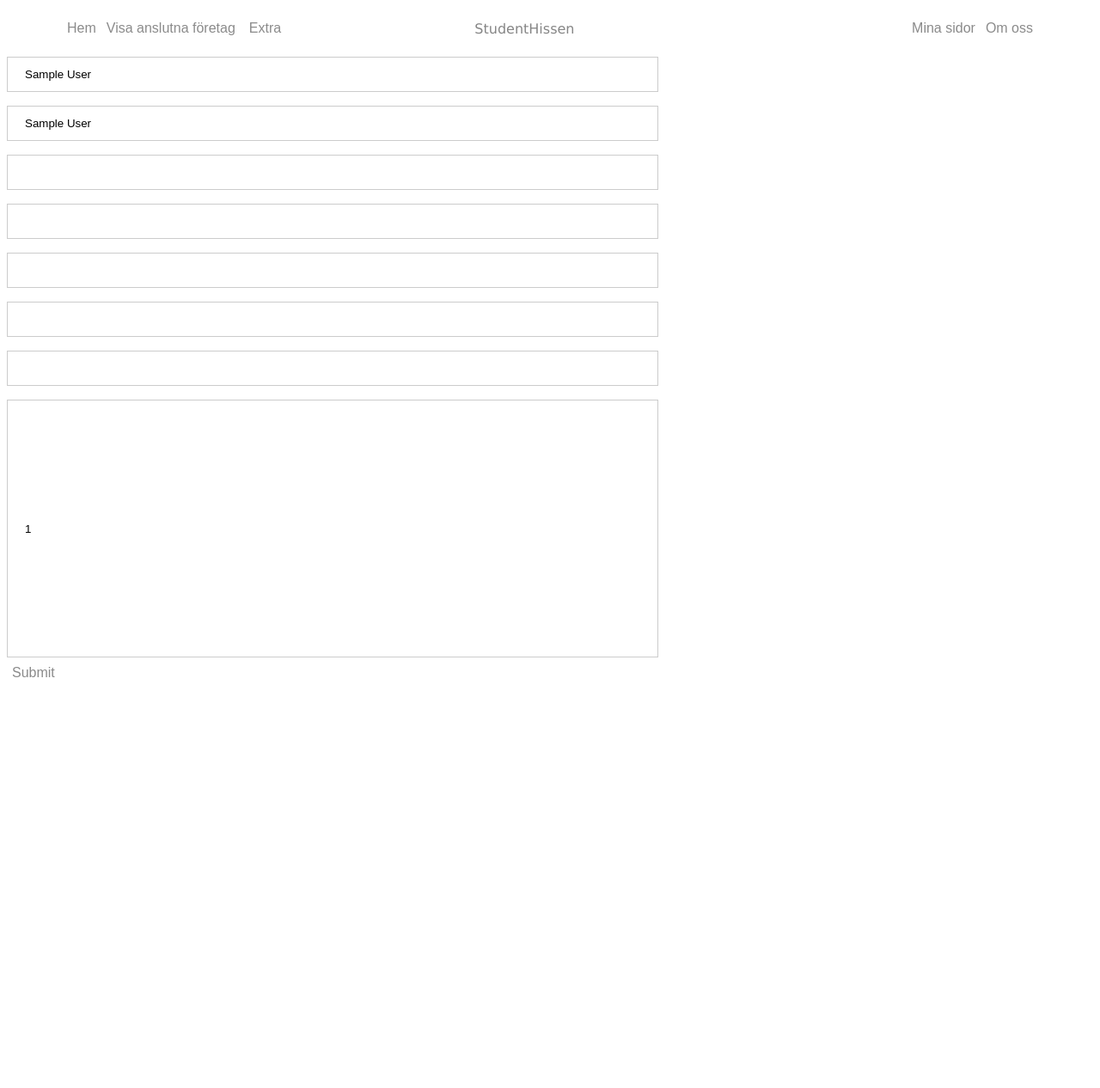
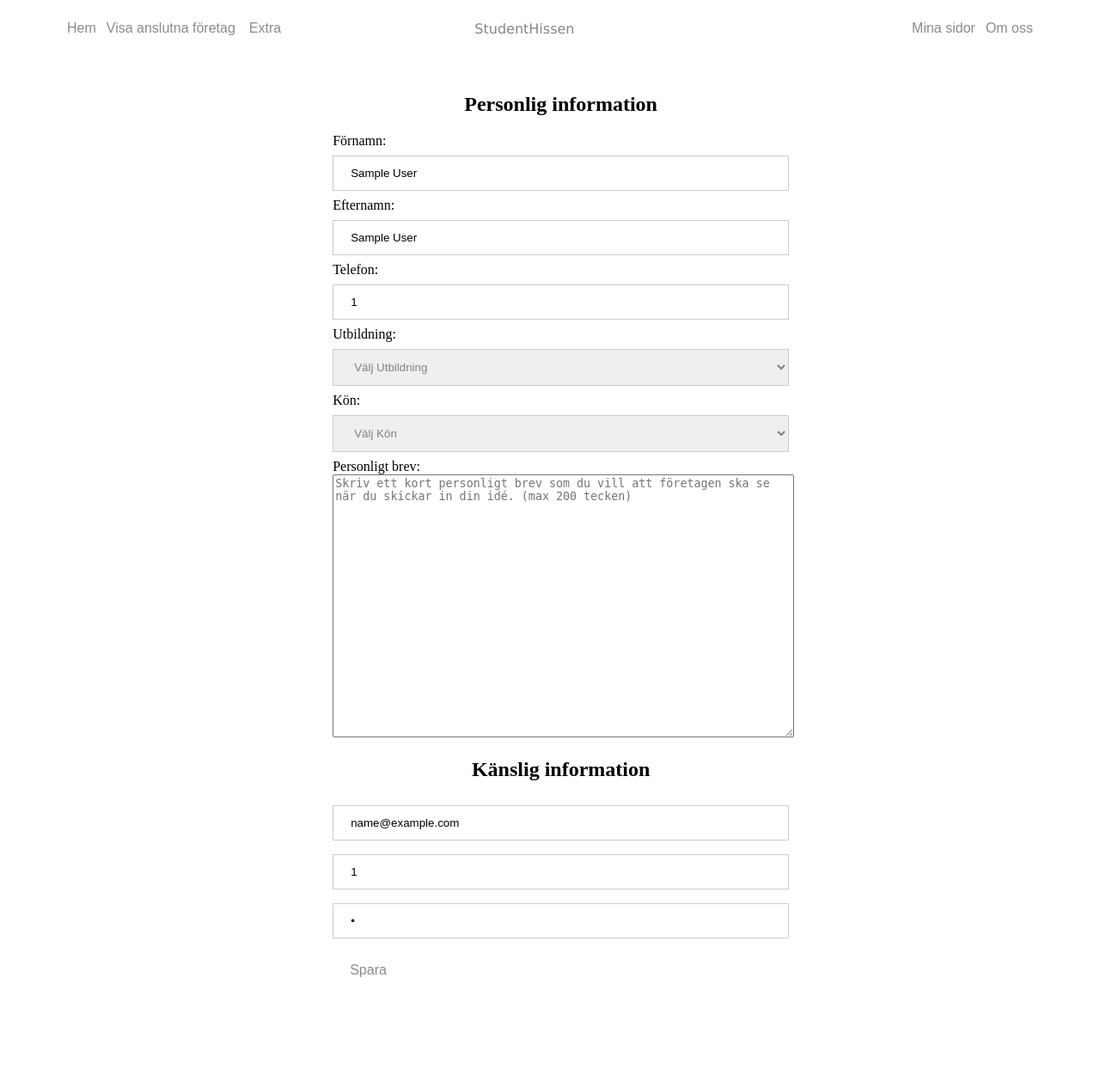
Before and after one commit to heeenkie/Grupp6, a PHP site: page /profile.php in a window 1280 px wide. Shown: the whole page at 86% size. Before the commit the page ends 788 px from the top, so only its background shows below. Run offline with PHP 8.4, Linux system fonts and the light colour scheme; the visitor is signed in with stand-in values (Sample User, id 1); data that the repository does not hold is empty.

Commit message:
lade till flera inputs i profil

```diff
--- a/about_us.php
+++ b/about_us.php
@@ -4,6 +4,7 @@
 <link rel="stylesheet" type="text/css" href="css/about_us.css">
 
 <div class="mybody">
+	<div class="style_container">
 		<div class="about_us_container">
 			<h3>
 				StudentHissen grundades 2018 och hade som mål att öppna portarna mellan studenter och företagen.
@@ -11,7 +12,7 @@
 				Varje dag skickas det ca 10tusen exjobbs idéer via StudentHissen och vårt mål idag är att bli ännu större. <br>
 			</h3>
 		</div>
-
+	</div>
 	<div class="stuff">
 		<div class="person1">
 			<img src="image/avatar.png" alt="avatar" class="avatars">
--- a/css/header.css
+++ b/css/header.css
@@ -44,7 +44,6 @@
 /*stil till knapparna när man hovrar över dem*/
 button:hover {
     background-color: rgb(220, 220, 220);
-    text-decoration: underline;
     border-radius: 5px;
 }
 
@@ -115,7 +114,7 @@
 .body {font-family: Arial, Helvetica, sans-serif;}
 
 /* Full-width input fields */
-input[type=text], input[type=password] {
+input[type=text], input[type=password], select {
     width: 100%;
     padding: 12px 20px;
     margin: 8px 0;
--- a/css/profile.css
+++ b/css/profile.css
@@ -1,8 +1,24 @@
 .input_personal_info{
-  width: 60%;
+  width: 100%;
 }
 
 #input_about{
   height: 300px;
-  word-break: break-word;
+  width: 100%;
 }
+.input_container{
+padding-left: 30%;
+padding-top: 30px;
+width: 42%;
+padding-bottom: 100px;
+}
+.body_title{
+  text-align: center;
+}
+
+#save{
+  padding: 20px;
+}
+select:required:invalid{
+  color: gray;
+}
--- a/profile.php
+++ b/profile.php
@@ -3,32 +3,74 @@
 
 ?>
 <link rel="stylesheet" type="text/css" href="css/profile.css">
-<div id="bajs">
 
-</div>
 <form action="includes/submit_info.php" method="POST">
 	<div class="input_container">
+		<div class="body_title">
+			<h2> Personlig information</h2>
+		</div>
 		<div class="input_personal_info">
+
 
 			<?php
 				$first = $_SESSION['i_first'];
 				$last = $_SESSION['i_last'];
+				$number = $_SESSION['i_number'];
+				$education = $_SESSION['i_education'];
+				$sex = $_SESSION['i_sex'];
 				$about = $_SESSION['i_about'];
+
 			?>
-	   <input id="input_first" type="text" name="first" value="<?= $first?>">
-	   <input id="input_last" type="text" name="last" value="<?= $last?>">
-	   <input id="input_mail" type="text" name="mail" value="<?= $mail?>">
-	   <input id="input_number" type="text" name="number" value="<?= $number?>">
-	   <input id="input_personal_number" type="text" name="personal_number" value="<?= $personal_number?>">
-	   <input id="input_education" type="text" name="education" value="<?= $education?>">
-	   <input id="input_sex" type="text" name="sex" value="<?= $sex?>">
-	   <input id="input_about" type="text" name="about" value="<?= $about?>">
+
+			<label>Förnamn:</label>
+			<input id="input_first" type="text" name="first" value="<?= $first?>" placeholder="Ange förnamn">
+			<label>Efternamn:</label>
+			<input id="input_last" type="text" name="last" value="<?= $last?>" placeholder="Ange Efternamn">
+			<label>Telefon:</label>
+			<input id="input_number" type="text" name="number" value="<?= $number?>" placeholder="Ange Telefonnummer">
+			<label>Utbildning:</label>
+			<select required id="input_education" type="text" name="education" value="<?= $education?>">
+				<option value="" disabled selected>Välj Utbildning</option>
+				<option value="computer">Datateknik</option>
+				<option value="economi">Industriell Ekonomi</option>
+				<option value="design">Teknisk Design</option>
+				<option value="electro">Elektroteknik</option>
+			</select>
+			<label>Kön:</label>
+			<select required id="input_sex" type="text" name="sex" value="<?= $sex?>">
+				<option value="" disabled selected>Välj Kön</option>
+				<option value="women">Kvinna</option>
+  				<option value="man">Man</option>
+  				<option value="other">Annat</option>
+
+			</select>
+			<label>Personligt brev:</label>
+			<form action="/action_page.php">
+  			<textarea maxlength="200" id="input_about" type="text" name="about" value="<?= $about?>" placeholder="Skriv ett kort personligt brev som du vill att företagen ska se när du skickar in din idé. (max 200 tecken)"></textarea>
 
 
+		</div>
+		<div class="body_title">
+			<h2> Känslig information</h2>
+		</div>
+		<div class="input_personal_info">
 
-    <button type="submit" name="submit"> Submit </button>
+			<?php
+				$mail = $_SESSION['i_mail'];
+				$personal_number = $_SESSION['i_personal_number'];
+				$psw = $_SESSION['i_psw'];
+
+			?>
+
+			<input id="input_mail" type="text" name="mail" value="<?= $mail?>" placeholder="Ange Mail">
+			<input id="input_personal_number" type="text" name="personal_number" value="<?= $personal_number?>" placeholder="personnumber">
+			<input id="input_psw" type="password" name="psw" value="<?= $psw?>" placeholder="Ange Lösenord">
+
+			<button id="save" type="submit" name="submit"> Spara </button>
+		</div>
 	</div>
 </form>
+
 
 <?php
 
```
Also changed, not shown: css/about_us.css (+11 -4 lines). Lines whose indentation alone changed are shown as unchanged.
